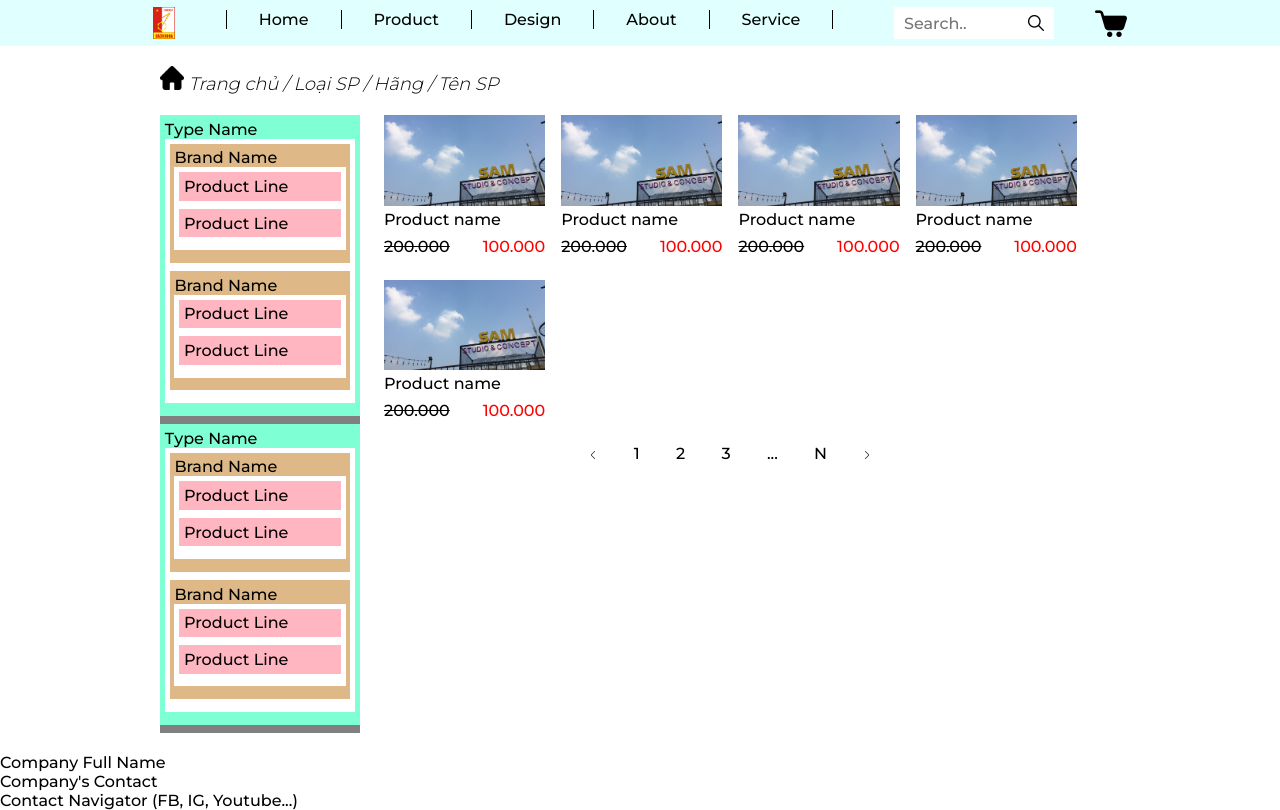
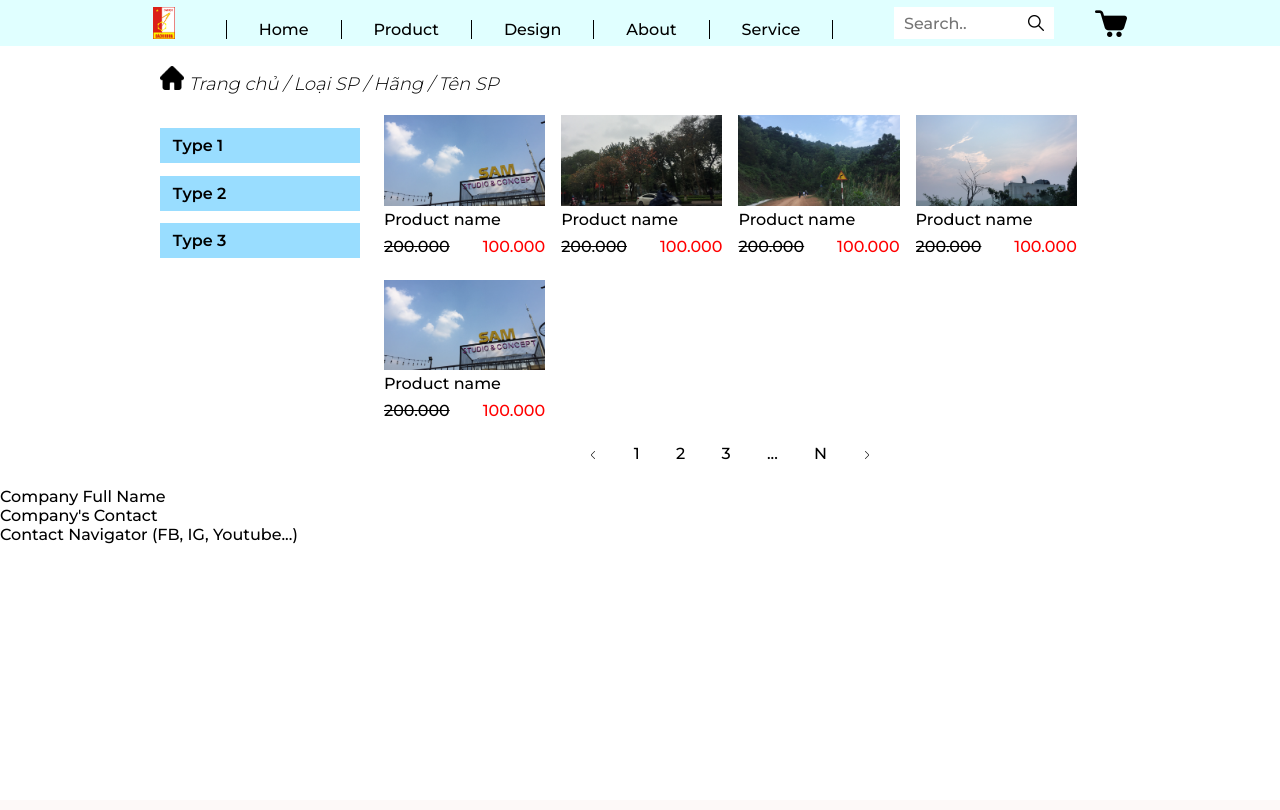
Before and after one commit to phn210/weba-skin-shop, a PHP site: page /weba-skin-shop/products/list in a window 1280 px wide. After the commit the page ends 544 px from the top, so only its background shows below. Run offline with PHP 8.4, Linux system fonts and the light colour scheme.

Commit message:
update front-end

```diff
--- a/app/views/products/list.php
+++ b/app/views/products/list.php
@@ -4,30 +4,46 @@
 <section class="main_section">
 
 <div class="product_directory">
-  <img src="<?=URLROOT?>/public/img/home.png" alt="home_icon"> Trang chủ / Loại SP / Hãng / Tên SP
+  <img src="../img/home.png" alt="home_icon"> Trang chủ / Loại SP / Hãng / Tên SP
 </div>
 
 <div class="container_product_list">
   <ul class="categories">
     <li class="type">
       <a href="">
-        <span>Type Name</span>
-        <ul class="brand">
+        <h2>Type 1</h2>
+        <ul class="brands">
           <li class="brand">
             <a href="">
-              <span>Brand Name</span>
-              <ul class="product_line">
-                <li class="product_line"><a href="">Product Line</a></li>
-                <li class="product_line"><a href="">Product Line</a></li>
+              <h3>Brand 1</h3>
+              <ul class="product_lines">
+                <li class="product_line">
+                  <a href="">
+                    <h4>Product Line</h4>
+                  </a>
+                </li>
+                <li class="product_line">
+                  <a href="">
+                    <h4>Product Line</h4>
+                  </a>
+                </li>
               </ul>
             </a>
           </li>
           <li class="brand">
             <a href="">
-              <span>Brand Name</span>
-              <ul class="product_line">
-                <li class="product_line"><a href="">Product Line</a></li>
-                <li class="product_line"><a href="">Product Line</a></li>
+              <h3>Brand 2</h3>
+              <ul class="product_lines">
+                <li class="product_line">
+                  <a href="">
+                    <h4>Product Line</h4>
+                  </a>
+                </li>
+                <li class="product_line">
+                  <a href="">
+                    <h4>Product Line</h4>
+                  </a>
+                </li>
               </ul>
             </a>
           </li>
@@ -36,36 +52,94 @@
     </li>
     <li class="type">
       <a href="">
-        <span>Type Name</span>
-        <ul class="brand">
+        <h2>Type 2</h2>
+        <ul class="brands">
           <li class="brand">
             <a href="">
-              <span>Brand Name</span>
-              <ul class="product_line">
-                <li class="product_line"><a href="">Product Line</a></li>
-                <li class="product_line"><a href="">Product Line</a></li>
+              <h3>Brand 1</h3>
+              <ul class="product_lines">
+                <li class="product_line">
+                  <a href="">
+                    <h4>Product Line</h4>
+                  </a>
+                </li>
+                <li class="product_line">
+                  <a href="">
+                    <h4>Product Line</h4>
+                  </a>
+                </li>
               </ul>
             </a>
           </li>
           <li class="brand">
             <a href="">
-              <span>Brand Name</span>
-              <ul class="product_line">
-                <li class="product_line"><a href="">Product Line</a></li>
-                <li class="product_line"><a href="">Product Line</a></li>
+              <h3>Brand 2</h3>
+              <ul class="product_lines">
+                <li class="product_line">
+                  <a href="">
+                    <h4>Product Line</h4>
+                  </a>
+                </li>
+                <li class="product_line">
+                  <a href="">
+                    <h4>Product Line</h4>
+                  </a>
+                </li>
               </ul>
             </a>
           </li>
         </ul>
       </a>
     </li>
+    <li class="type">
+      <a href="">
+        <h2>Type 3</h2>
+        <ul class="brands">
+          <li class="brand">
+            <a href="">
+              <h3>Brand 1</h3>
+              <ul class="product_lines">
+                <li class="product_line">
+                  <a href="">
+                    <h4>Product Line</h4>
+                  </a>
+                </li>
+                <li class="product_line">
+                  <a href="">
+                    <h4>Product Line</h4>
+                  </a>
+                </li>
+              </ul>
+            </a>
+          </li>
+          <li class="brand">
+            <a href="">
+              <h3>Brand 2</h3>
+              <ul class="product_lines">
+                <li class="product_line">
+                  <a href="">
+                    <h4>Product Line</h4>
+                  </a>
+                </li>
+                <li class="product_line">
+                  <a href="">
+                    <h4>Product Line</h4>
+                  </a>
+                </li>
+              </ul>
+            </a>
+          </li>
+        </ul>
+      </a>
+    </li>
+
   </ul>
 
   <div class="sort"></div>
   <div class="product_list">
     <div class="product">
       <a href="">
-        <img src="<?=URLROOT?>/public/img/test.jpg" alt="product_image">
+        <img src="../img/test1.jpg" alt="product_image">
         <p>Product name</p>
       </a>
       <div class="product_prices">
@@ -75,7 +149,7 @@
     </div>
     <div class="product">
       <a href="">
-        <img src="<?=URLROOT?>/public/img/test.jpg" alt="product_image">
+        <img src="../img/test2.jpg" alt="product_image">
         <p>Product name</p>
       </a>
       <div class="product_prices">
@@ -85,7 +159,7 @@
     </div>
     <div class="product">
       <a href="">
-        <img src="<?=URLROOT?>/public/img/test.jpg" alt="product_image">
+        <img src="../img/test3.jpg" alt="product_image">
         <p>Product name</p>
       </a>
       <div class="product_prices">
@@ -95,7 +169,7 @@
     </div>
     <div class="product">
       <a href="">
-        <img src="<?=URLROOT?>/public/img/test.jpg" alt="product_image">
+        <img src="../img/test4.jpg" alt="product_image">
         <p>Product name</p>
       </a>
       <div class="product_prices">
@@ -105,7 +179,7 @@
     </div>
     <div class="product">
       <a href="">
-        <img src="<?=URLROOT?>/public/img/test.jpg" alt="product_image">
+        <img src="../img/test1.jpg" alt="product_image">
         <p>Product name</p>
       </a>
       <div class="product_prices">
@@ -114,13 +188,13 @@
       </div>
     </div>
     <div class="page_control">
-      <button><img src="<?=URLROOT?>/public/img/left-arrow.png" alt=""></button>
+      <button><img src="../img/left-arrow.png" alt=""></button>
       <button>1</button>
       <button>2</button>
       <button>3</button>
       <button>...</button>
       <button>N</button>
-      <button><img src="<?=URLROOT?>/public/img/right-arrow.png" alt=""></button>
+      <button><img src="../img/right-arrow.png" alt=""></button>
     </div>
   </div>
 
--- a/public/css/style.css
+++ b/public/css/style.css
@@ -359,7 +363,6 @@ header {
   flex-basis: 100%;
   min-width: 200px;
   height: fit-content;
-  background-color: grey;
   display: flex;
   flex-direction: column;
   margin: 0;
@@ -367,21 +370,33 @@ header {
 
 .categories ul,
 li {
-  background: white;
-  margin: 0 0 0.5rem 0;
-  padding: 0.3rem;
+  border: 0;
+  margin: 0.8rem 0 0 0;
 }
 
-.type {
-  background-color: aquamarine;
+.categories a {
+  display: block;
+  color: black;
 }
 
-.brand {
-  background-color: burlywood;
+.categories h2,
+h3,
+h4 {
+  padding: 0.5rem 0.8rem;
 }
 
-.product_line {
-  background-color: lightpink;
+.type a {
+  background-color: #99ddff;
+}
+
+.type:hover {}
+
+.brand a {
+  background-color: #b3e6ff;
+}
+
+.product_line a {
+  background-color: #cceeff;
 }
 
 .product_list {
@@ -398,6 +413,7 @@ li {
 
 .product>* {
   margin: 0.5rem 0;
+  overflow: hidden;
 }
 
 .product img {
--- a/public/javascript/product_list.js
+++ b/public/javascript/product_list.js
@@ -0,0 +1,43 @@
+let types = document.getElementsByClassName('type')
+
+let brands = document.getElementsByClassName('brands')
+for (let i = 0; i < brands.length; i++) {
+    brands[i].style.display = `none`
+}
+
+let productLines = document.getElementsByClassName('product_lines')
+for (let i = 0; i < productLines.length; i++) {
+    productLines[i].style.display = `none`
+}
+
+for (let i = 0; i < types.length; i++) {
+    types[i].addEventListener('mouseover', function() {
+        let children = types[i].getElementsByClassName('brands')
+        for (let j = 0; j < children.length; j++) {
+            children[j].style.display = `block`
+        }
+    })
+
+    types[i].addEventListener('mouseout', function() {
+        let children = types[i].getElementsByClassName('brands')
+        for (let j = 0; j < children.length; j++) {
+            children[j].style.display = `none`
+        }
+    })
+}
+
+for (let i = 0; i < brands.length; i++) {
+    brands[i].addEventListener('mouseover', function() {
+        let children = brands[i].querySelectorAll('.product_lines')
+        for (let j = 0; j < children.length; j++) {
+            children[j].style.display = `block`
+        }
+    })
+
+    brands[i].addEventListener('mouseout', function() {
+        let children = brands[i].querySelectorAll('.product_lines')
+        for (let j = 0; j < children.length; j++) {
+            children[j].style.display = `none`
+        }
+    })
+}
```
Also changed, not shown: other parts of public/css/style.css (+15 -11 lines), app/views/products/detail.php (+42 -36 lines), public/javascript/javascript.js (deleted).
